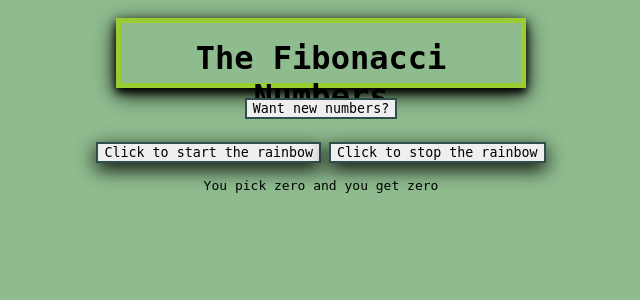
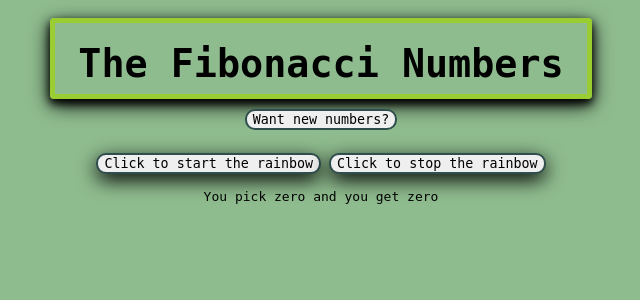
Before and after one commit to Cleanly1/Fibonacci, a PHP site: page /result.php in a window 1280 px wide. Shown: the top 300 px of the page, without its empty margins (319-959 px from the left). Run offline with PHP 8.4, Linux system fonts and the light colour scheme; data that the repository does not hold is empty.

Commit message:
changing of functions and adding a tab icon

```diff
--- a/header.php
+++ b/header.php
@@ -3,6 +3,7 @@
 <head>
   <link rel="stylesheet" type="text/css" href="styleFib.css">
   <meta name="viewport" content="width=device-width, initial-scale=1.0">
+  <link rel="icon" href="/FibonacciSpiral.png" type="image/x-icon">
     <title>Start</title>
 </head>
   <body>
--- a/result.php
+++ b/result.php
@@ -4,7 +4,7 @@
       <button class="rainbowButton button" type="submit">Want new numbers?</button>
   </form>
   <div class="form">
-    <button onclick="madnessres()" class="rainbowButton rainbow">Click to start the rainbow</button>
+    <button onclick="madness()" class="rainbowButton rainbow">Click to start the rainbow</button>
     <button onclick="stopMadness()" class="rainbowButton rainbow">Click to stop the rainbow</button>
     <br><br><?php echo calculateFib($_POST["requestedNumber"]); ?>
   </div>
--- a/startSite.php
+++ b/startSite.php
@@ -4,7 +4,7 @@
 <div class="form">
   <form action="result.php" method="post">
     <input name="requestedNumber" type="number" id="inputField">
-    <button  class="rainbowButton button" type="submit">Submit</button>
+    <button class="rainbowButton button" type="submit">Submit</button>
 
   </form>
   <button class="rainbowButton rainbow" onclick="madness()" >Click to start the rainbow</button>
--- a/styleFib.css
+++ b/styleFib.css
@@ -24,6 +24,7 @@ body {
     cursor: pointer;
     transition: 400ms ease;
     font-family:monospace;
+    border-radius: 10px;
   }
 
   .button:hover {
@@ -40,14 +41,15 @@ body {
     margin: 10px;
     padding: 10px;
     border: 5px solid yellowgreen;
-    width: 30%;
-    height: 40px;
+    width: 40vw;
+    height: 4vw;
     box-shadow: 0 4px 8px 0 black, 0 6px 20px 0 black;
+    border-radius: 4px;
   }
 
   h1 {
     margin-block-start: 0.20em;
-    font-size: 4vh;
+    font-size: 3vw;
   }
 
   header {
@@ -63,10 +65,11 @@ body {
     transition: 400ms ease;
     box-shadow:  0 6px 20px 0 black;
     cursor: pointer;
+    border-radius: 10px;
   }
 
 .rainbow:hover {
-  animation-name:backg, colorT;
+  animation-name:backg, colorT !important;
   animation-duration: 1s;
   animation-iteration-count: infinite;
   transform:  scale(1.1)
```
Also changed, not shown: scriptFibonacci.js (+24 -9 lines), FibonacciSpiral.png (added), FibonacciSpiral.svg (added), 1 other file.
